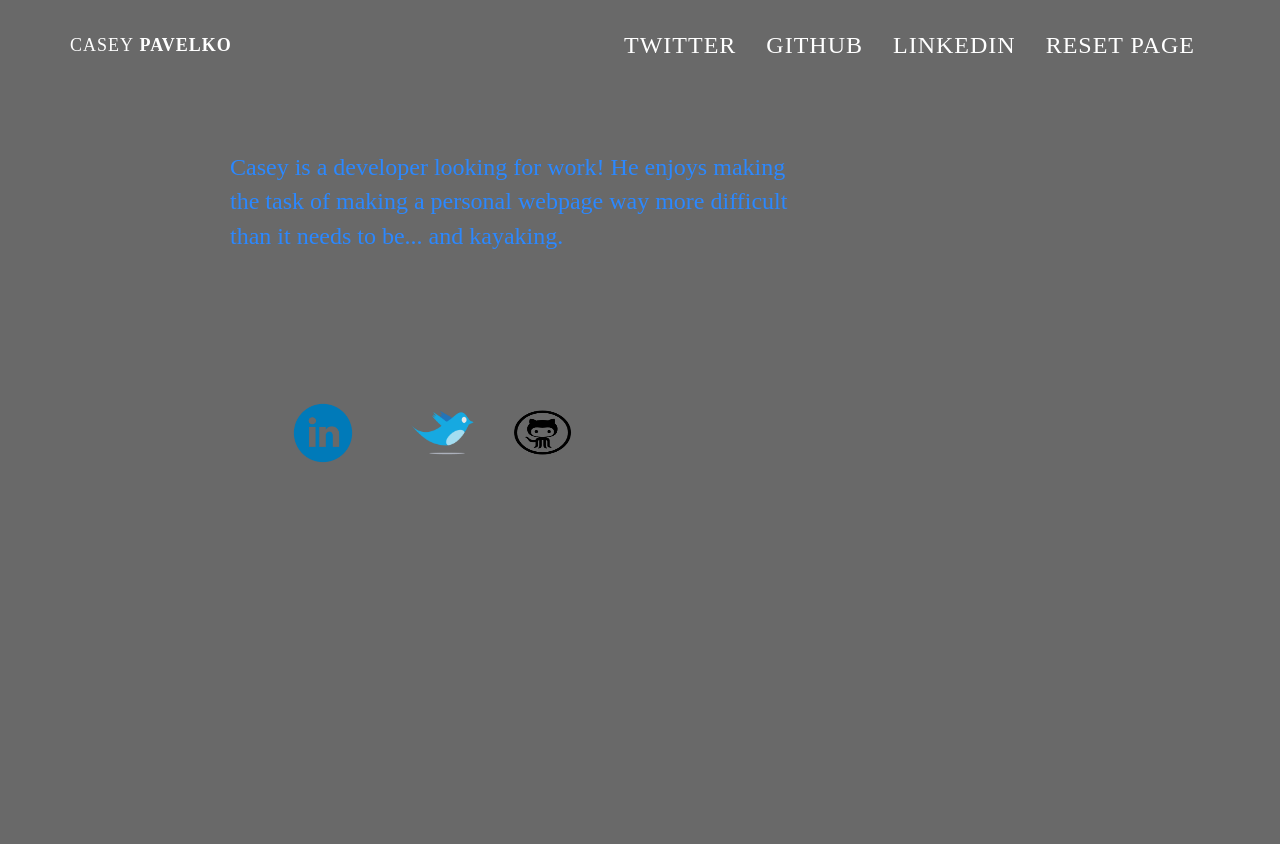
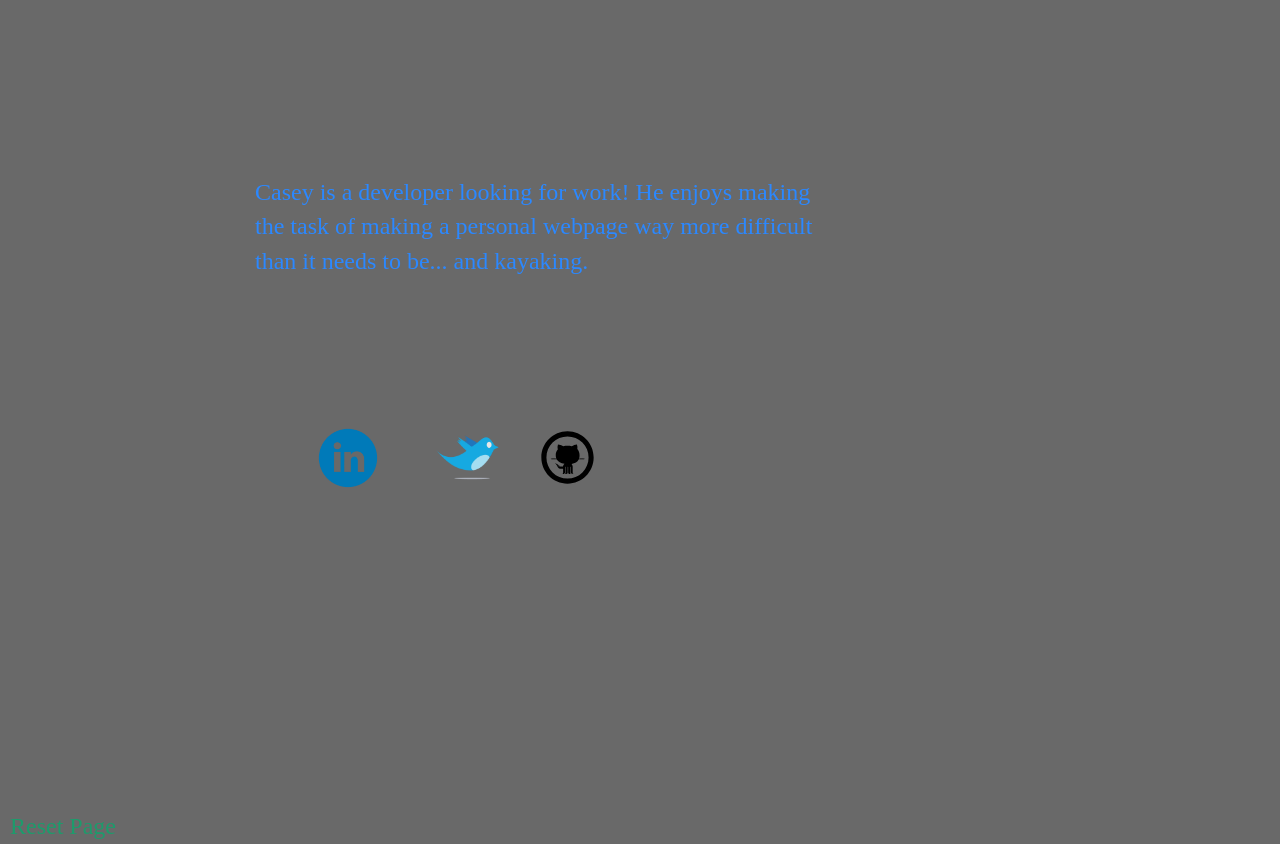
Before and after one commit to caseyPav/caseyPav.github.io, a plain HTML site: page index.html in a window 1280 px wide. Before the commit the page ends 809 px from the top, so only its background shows below. Drawn offline with Linux system fonts and the light colour scheme.

Commit message:
might work with a lot of work

```diff
--- a/index.html
+++ b/index.html
@@ -74,87 +74,7 @@
             /* border: 1px solid #FFF; */
         }
 
-        .light {
-            font-weight: 400;
-        }
 
-        .navbar-custom {
-            margin-bottom: 0;
-            border-bottom: 1px solid rgba(255, 255, 255, 0.3);
-            text-transform: uppercase;
-            font-family: Noto+Sans;
-        }
-
-        .navbar-custom .navbar-toggle {
-            color: white;
-            background-color: rgba(255, 255, 255, 0.2);
-            font-size: 12px;
-        }
-
-        .navbar-custom .navbar-toggle:focus,
-        .navbar-custom .navbar-toggle:active {
-            outline: none;
-        }
-
-        .navbar-custom .navbar-brand {
-            font-weight: 700;
-        }
-
-        .navbar-custom .navbar-brand:focus {
-            outline: none;
-        }
-
-        .navbar-custom a {
-            color: white;
-        }
-
-        .navbar-custom .nav li a {
-            -webkit-transition: background 0.3s ease-in-out;
-            -moz-transition: background 0.3s ease-in-out;
-            transition: background 0.3s ease-in-out;
-        }
-
-        .navbar-custom .nav li a:hover {
-            color: rgba(255, 255, 255, 0.8);
-            outline: none;
-            background-color: transparent;
-        }
-
-        .navbar-custom .nav li a:focus,
-        .navbar-custom .nav li a:active {
-            outline: none;
-            background-color: transparent;
-        }
-
-        .navbar-custom .nav li.active {
-            outline: none;
-        }
-
-        .navbar-custom .nav li.active a {
-            background-color: rgba(255, 255, 255, 0.3);
-        }
-
-        .navbar-custom .nav li.active a:hover {
-            color: white;
-        }
-
-        @media (min-width: 768px) {
-            .navbar-custom {
-                padding: 20px 0;
-                border-bottom: none;
-                letter-spacing: 1px;
-                background: transparent;
-                -webkit-transition: background 0.5s ease-in-out, padding 0.5s ease-in-out;
-                -moz-transition: background 0.5s ease-in-out, padding 0.5s ease-in-out;
-                transition: background 0.5s ease-in-out, padding 0.5s ease-in-out;
-            }
-
-            .navbar-custom.top-nav-collapse {
-                padding: 0;
-                background: #d3d3d3;
-                border-bottom: 1px solid rgba(255, 255, 255, 0.3);
-            }
-        }
     </style>
     <script type="text/javascript" async="" src="./Box2D DOM animation in Javascript CSS3_files/ga.js"></script>
     <script type="text/javascript">
@@ -189,57 +109,30 @@
 
 <body onload="setTimeout(init,5000);" screen_capture_injected="true">
 <canvas id="canvas" width="100" height="100"></canvas>
-<nav class="navbar navbar-custom navbar-fixed-top" role="navigation">
-    <div class="container">
-        <div class="navbar-header">
-            <button type="button" class="navbar-toggle" data-toggle="collapse" data-target=".navbar-main-collapse">
-                Menu <i class="fa fa-bars"></i>
-            </button>
-            <a class="navbar-brand page-scroll" href="#page-top">
-                <i class="fa fa-play-circle"></i> <span class="light">Casey</span> Pavelko
-            </a>
-        </div>
-        <div class="collapse navbar-collapse navbar-right navbar-main-collapse">
-            <ul class="nav navbar-nav">
-                <li class="hidden">
-                    <a href="#page-top"></a>
-                </li>
-                <li>
-                    <a class="page-scroll" href="#about">Twitter</a>
-                </li>
-                <li>
-                    <a class="page-scroll" href="#download">Github</a>
-                </li>
-                <li>
-                    <a class="page-scroll" href="#contact">LinkedIn</a>
-                </li>
-                <li>
-                    <a id="resetButton" href="#contact">Reset Page</a>
-                </li>
-            </ul>
+<div class="mutable">
+<a  id="resetButton">Reset Page</a>
+</div>
 
-        </div>
-    </div>
-</nav>
-
-<div class="mutable" id="container">
+<div class="mutable" id="container" style="width:100px;top:25px;left:25px;height:50px;">
     <article>
 
         <div class="mutable" style="width:590px;top:140px;left:220px;height:200px;">
             <p>Casey is a developer looking for work! He enjoys making the task of making a personal webpage way more
                 difficult than it needs to be... and kayaking. </p>
         </div>
+
         <div class="mutable" style="width:70px;top:400px;left:280px;height:70px;">
             <a href="https://linkedin.com/in/casey-pavelko-655126125"/>
             <img src="./Box2D DOM animation in Javascript CSS3_files/linkedin_icon.png" width="65" height="65">
         </div>
         <div class="mutable" style="width:70px;top:400px;left:380px;height:70px;">
             <a href="https://twitter.com/caseyPav85"/>
-            <img src="./Box2D DOM animation in Javascript CSS3_files/twitter-bird-vector-400x400.png" width="65" height="65">
+            <img src="./Box2D DOM animation in Javascript CSS3_files/twitter-bird-vector-400x400.png" width="65"
+                 height="65">
         </div>
         <div class="mutable" style="width:70px;top:400px;left:480px;height:70px;">
             <a href="https://github.com/caseyPav"/>
-            <img src="./Box2D DOM animation in Javascript CSS3_files/9310-github-social-icon-vector-icon-vector-eps.png" width="65" height="65">
+            <img src="./Box2D DOM animation in Javascript CSS3_files/github-icon-black.svg" width="65" height="65">
         </div>
 
 
```
Also changed, not shown: Box2D DOM animation in Javascript CSS3_files/github-icon-black.svg (added).
